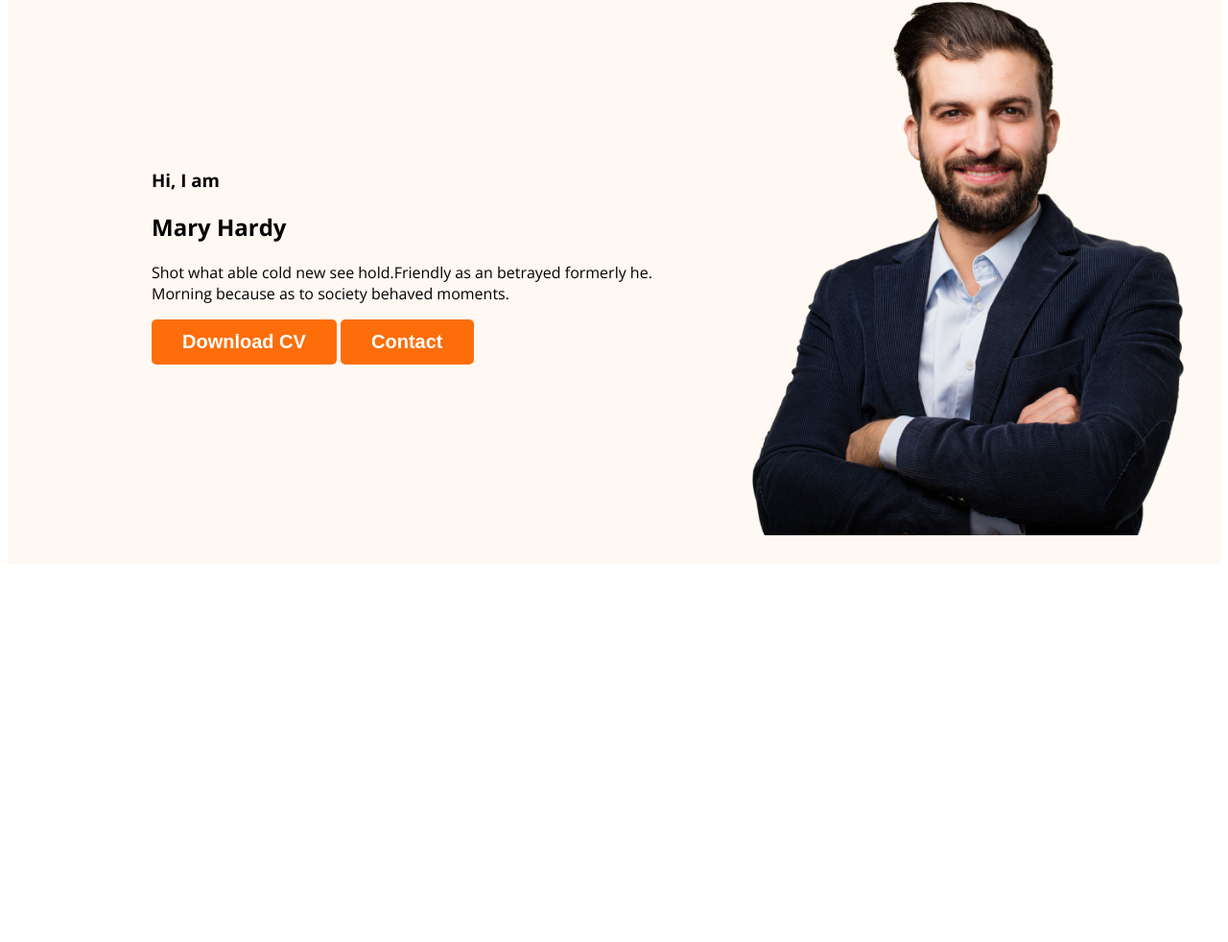
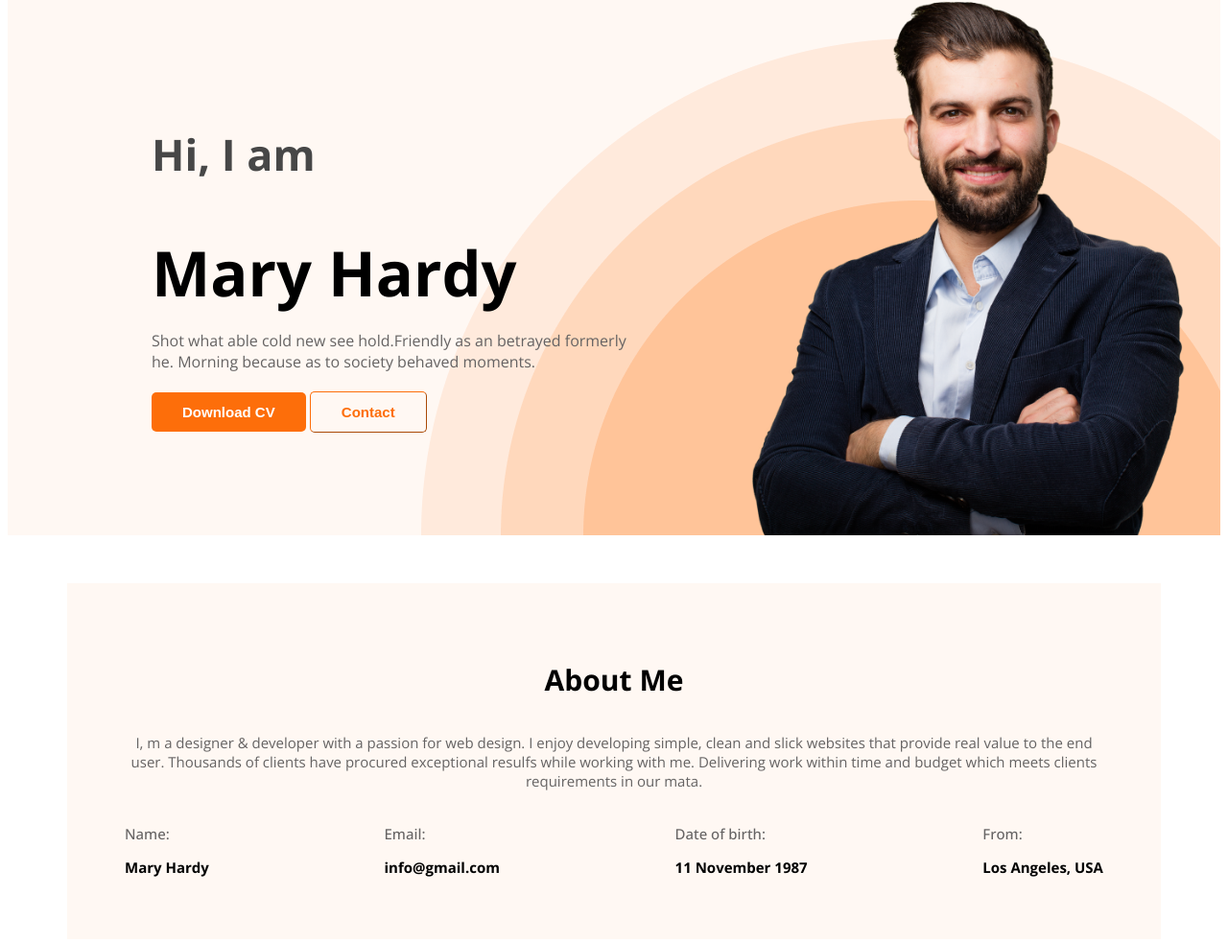
Before and after one commit to NitayDas/webpage-with-html-css, a plain HTML site: page index.html in a window 1280 px wide. Shown: the part 194-1176 px from the top of the page at 96% size. Before the commit the page ends 800 px from the top, so only its background shows below. Drawn offline with nearby package versions, Linux system fonts and the light colour scheme.

Commit message:
Added about us

```diff
--- a/index.html
+++ b/index.html
@@ -25,17 +25,45 @@
                 <div class="bannner-content">
                     <h3 class="banner-greetings">Hi, I am</h3>
                     <h2 class="banner-title">Mary Hardy</h2>
-                    <p>Shot what able cold new see hold.Friendly as an betrayed formerly he.
+                    <p class="banner-des">Shot what able cold new see hold.Friendly as an betrayed formerly he.
                          Morning because as to society behaved moments.</p>
 
                     <button class="btn-primary">Download CV</button>
-                    <button class="btn-primary">Contact</button>
+                    <button class="btn-secondary">Contact</button>
                 </div>
                 <img class="profile-pic" src="images/hardy.png" alt="">
            </div>
     </header>
 
     <main>
+
+        <section class="about">
+            <div>
+                <h3 class="section-title">About Me</h3>
+                <p  class="about-des">I, m a designer & developer with a passion for web design. I enjoy developing simple, clean and slick websites that provide real value to the end user. Thousands of clients have procured exceptional resulfs while working with me.
+                    Delivering work within time and budget which meets clients requirements in our mata.</p>
+            </div>
+
+            <div class="about-info-container">
+                <div class="about-info">
+                    <h3 class="info-title">Name:</h3>
+                    <p class="info-description"> Mary Hardy </p>
+                </div>
+                <div class="about-info">
+                    <h3 class="info-title">Email:</h3>
+                    <p class="info-description">info@gmail.com</p>
+                </div>
+                <div class="about-info">
+                    <h3 class="info-title">Date of birth:</h3>
+                    <p class="info-description">11 November 1987</p>
+                </div>
+                <div class="about-info">
+                    <h3 class="info-title">From:</h3>
+                    <p class="info-description">Los Angeles, USA</p>
+                </div>
+
+            </div>
+        </section>
 
     </main>
 
--- a/styles/portfolio.css
+++ b/styles/portfolio.css
@@ -14,8 +14,21 @@ body{
     border: 0;
     background: #FD6E0A;
     color:white;
-    font-size: 20px;
+    font-size: 15px;
     font-weight: 700;
+    padding: 12px 32px;
+
+}
+
+.btn-secondary
+{
+    border-radius: 5px;
+    border-width: 1px;
+    border-color: #FD6E0A;
+    background: transparent;
+    color: #FD6E0A;
+    font-size: 15px;
+    font-weight: 600;
     padding: 12px 32px;
 
 }
@@ -23,6 +36,9 @@ body{
 /* nav related design */
 header{
     background-color: #FFF8F3 ;
+    background-image: url("../images/header_bg.png");
+    background-repeat: no-repeat;
+    background-position: bottom right;
 }
 
 nav{
@@ -54,15 +70,79 @@ nav a{
 }
 
 .banner{
-    padding: 30px 30px 30px 150px;
+    padding: 30px 30px 0px 150px;
     display: flex;
     align-items: center;
+    justify-content: space-between;
 }
 
-.banner .bannner-content{
-
+.bannner-content{
+    max-width: 500px;
 }
 
 .banner .profile-pic{
    width: 500px;
 }
+.banner-greetings{
+   color: #474747;
+   font-size: 45px;
+   margin-bottom: -5px;
+}
+
+.banner-title{
+    font-size: 65px;
+    margin-bottom: 5px;
+ }
+
+ .banner-des{
+    margin-bottom:20px;
+    color:rgb(101, 99, 99);
+ }
+
+ /* main part styles */
+
+ /* about section styles */
+
+main{
+    max-width: 1140px;
+    margin: 50px auto;
+}
+
+.about{
+   background-color: #FFF8F3;
+   padding: 50px 60px;
+ }
+
+ .section-title{
+    text-align: center;
+    padding-bottom: 5px ;
+    font-size: 30px;
+
+ }
+
+ .about-des{
+    text-align: center;
+    font-size:15px;
+    color:rgb(101, 99, 99);
+ }
+
+ .about-info-container{
+    display: flex;
+    justify-content: space-between;
+    padding-top:5px;
+ }
+ .about-info{
+    align-items: center;
+ }
+
+ .info-title{
+    font-size:15px;
+    font-weight:500;
+    color:rgb(101, 99, 99);
+ }
+
+ .info-description{
+    font-size: 15px;
+    font-weight:700;
+
+ }
```
